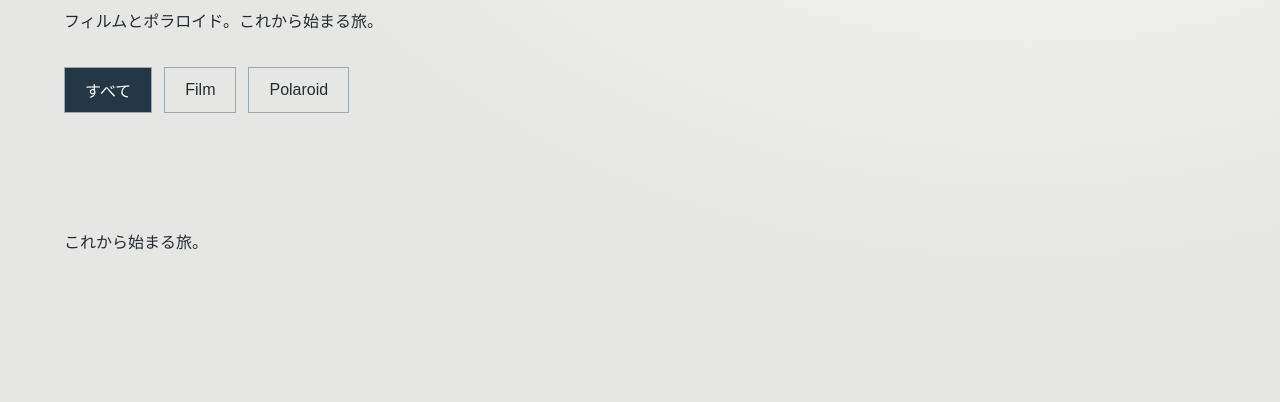
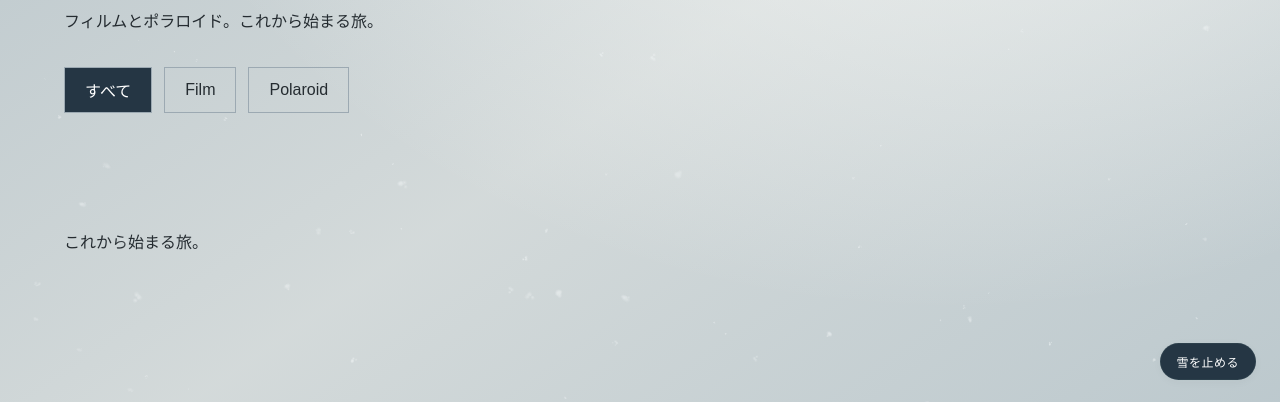
Before and after one commit to Charles0927/Charles-Vibe, a plain HTML site: page hokkaido/index.html in a window 1280 px wide. Shown: the part 398-800 px from the top of the page. Drawn offline with Linux system fonts and the light colour scheme.

Commit message:
Trial natural snowfall on Hokkaido with pause control; isolated reversible change

```diff
--- a/hokkaido/index.html
+++ b/hokkaido/index.html
@@ -1 +1 @@
-<!doctype html><html lang="ja"><head><meta charset="utf-8"><meta name="viewport" content="width=device-width,initial-scale=1"><title>Hokkaido — Charles’Vibe</title><link rel="stylesheet" href="project.css?v=20261116-studio2"></head><body><header><a href="../">Charles’Vibe</a><a href="../#work" id="back">すべての作品 ↗</a><select aria-label="Language" id="lang"><option value="ja">日本語</option><option value="zh">中文</option><option value="en">English</option><option value="ko">한국어</option></select></header><main><p class="eyebrow" id="eyebrow">日本 / フィルムとポラロイド</p><h1 id="title">Hokkaido</h1><p id="description"></p><nav id="filters" aria-label="Medium"></nav><div id="photos"></div><p id="empty" role="status"></p></main><dialog id="viewer"><button id="close" aria-label="Close">×</button><button id="prev" aria-label="Previous">←</button><figure><img id="full" alt=""><figcaption id="caption"></figcaption></figure><button id="next" aria-label="Next">→</button></dialog><script src="../content.js?v=20261116-studio2"></script><script src="project.js?v=20261116-studio2"></script></body></html>
+<!doctype html><html lang="ja"><head><meta charset="utf-8"><meta name="viewport" content="width=device-width,initial-scale=1"><title>Hokkaido — Charles’Vibe</title><link rel="stylesheet" href="project.css?v=20261116-studio2"><link rel="stylesheet" href="snow.css?v=snow1"></head><body><header><a href="../">Charles’Vibe</a><a href="../#work" id="back">すべての作品 ↗</a><select aria-label="Language" id="lang"><option value="ja">日本語</option><option value="zh">中文</option><option value="en">English</option><option value="ko">한국어</option></select></header><main><p class="eyebrow" id="eyebrow">日本 / フィルムとポラロイド</p><h1 id="title">Hokkaido</h1><p id="description"></p><nav id="filters" aria-label="Medium"></nav><div id="photos"></div><p id="empty" role="status"></p></main><dialog id="viewer"><button id="close" aria-label="Close">×</button><button id="prev" aria-label="Previous">←</button><figure><img id="full" alt=""><figcaption id="caption"></figcaption></figure><button id="next" aria-label="Next">→</button></dialog><script src="../content.js?v=20261116-studio2"></script><script src="project.js?v=20261116-studio2"></script><script src="snow.js?v=snow1"></script></body></html>
--- /dev/null
+++ b/hokkaido/snow.css
@@ -0,0 +1,8 @@
+/* Hokkaido snow trial: remove snow.js and this block to restore the original page. */
+.snowfall{position:fixed;inset:0;width:100%;height:100%;pointer-events:none;z-index:3}
+body.snow-enabled{min-height:100svh}
+body.snow-enabled{background-color:#c4cdd0;background-image:radial-gradient(ellipse at 74% 8%,rgba(249,250,248,.88),transparent 62%),linear-gradient(145deg,rgba(157,177,188,.34),rgba(230,233,230,.45) 55%,rgba(171,191,200,.3));background-attachment:fixed}
+.snow-toggle{position:fixed;bottom:22px;right:24px;z-index:4;padding:9px 16px;border:1px solid rgba(70,91,102,.25);border-radius:30px;background:rgba(239,243,242,.86);backdrop-filter:blur(12px);font-size:12px;color:#40545d;letter-spacing:.04em;box-shadow:0 2px 10px #26394409}
+.snow-toggle:focus-visible{outline:2px solid #54788b;outline-offset:4px}
+@media(max-width:700px){.snow-toggle{right:14px;bottom:16px}}
+@media(prefers-reduced-motion:reduce){.snowfall{opacity:.65}}
--- /dev/null
+++ b/hokkaido/snow.js
@@ -0,0 +1,85 @@
+(() => {
+  'use strict';
+  const canvas = document.createElement('canvas');
+  canvas.className = 'snowfall'; canvas.setAttribute('aria-hidden', 'true');
+  const button = document.createElement('button');
+  button.className = 'snow-toggle'; button.type = 'button';
+  document.body.append(canvas, button);
+  const ctx = canvas.getContext('2d', { alpha: true });
+  if (!ctx) { canvas.remove(); button.remove(); return; }
+  const motion = matchMedia('(prefers-reduced-motion: reduce)');
+  let enabled = !motion.matches;
+  try { const saved = sessionStorage.getItem('hokkaido-snow'); if (saved !== null) enabled = saved === 'on'; } catch {}
+  let width = 0, height = 0, flakes = [], frame = 0, last = 0, time = 0, bounds = [];
+  const random = (a,b) => a + Math.random() * (b-a);
+  const sprites = Array.from({length: 12}, (_,i) => {
+    const s = document.createElement('canvas'); s.width = s.height = 48;
+    const c = s.getContext('2d');
+    // Irregular soft ice aggregates, not decorative six-point icons.
+    for (let n=0; n<7; n++) {
+      const x=random(17,31), y=random(17,31), r=random(3,8);
+      const g=c.createRadialGradient(x,y,0,x,y,r);
+      g.addColorStop(0,'rgba(255,255,253,.65)');
+      g.addColorStop(.38,'rgba(248,251,252,.38)');
+      g.addColorStop(1,'rgba(244,249,252,0)');
+      c.fillStyle=g;c.fillRect(x-r,y-r,r*2,r*2);
+    }
+    return s;
+  });
+  function flake(initial=false) {
+    const z=Math.pow(Math.random(),1.8);
+    return { x:random(-60,width+60), y:initial?random(-30,height+30):random(-80,-15),
+      z, size:1.8+z*10, speed:12+z*40+random(0,9), opacity:random(.28,.64)*(1-z*.25),
+      phase:random(0,Math.PI*2), flutter:random(.25,.8), spin:random(-.25,.25),
+      angle:random(0,6.28), sprite:Math.floor(random(0,sprites.length)) };
+  }
+  function measure() {
+    bounds=[...document.querySelectorAll('.photo img,header,h1,#description,#filters,.snow-toggle')]
+      .map(e=>e.getBoundingClientRect()).filter(r=>r.bottom>0&&r.top<height);
+  }
+  function resize() {
+    width=innerWidth;height=innerHeight;
+    const dpr=Math.min(devicePixelRatio||1,1.6);
+    canvas.width=Math.round(width*dpr);canvas.height=Math.round(height*dpr);
+    ctx.setTransform(dpr,0,0,dpr,0,0);
+    flakes=Array.from({length:Math.min(240,Math.max(65,Math.round(width*height/6000)))},()=>flake(true));
+    measure();
+  }
+  function labels() {
+    const l=document.documentElement.lang.split('-')[0];
+    const copy=({ja:['雪を止める','雪を降らせる'],zh:['暂停飘雪','开启飘雪'],en:['Pause snow','Let it snow'],ko:['눈 멈추기','눈 내리기']})[l]||['Pause snow','Let it snow'];
+    button.textContent=copy[enabled?0:1];button.setAttribute('aria-pressed',String(enabled));
+    document.body.classList.toggle('snow-enabled',enabled);
+  }
+  function allowed(){return enabled&&!document.hidden&&!document.querySelector('dialog[open]');}
+  function draw(now) {
+    frame=0;if(!allowed()){last=0;return;}
+    const dt=Math.min((now-(last||now))/1000,.05);last=now;time+=dt;
+    ctx.clearRect(0,0,width,height);
+    const wind=Math.sin(time*.16)*8+Math.sin(time*.047+2)*12;
+    for(let i=0;i<flakes.length;i++){
+      let p=flakes[i];
+      p.x+=(wind*(.35+p.z)+Math.sin(time*p.flutter+p.phase)*(3+p.z*6))*dt;
+      p.y+=p.speed*dt;p.angle+=p.spin*dt;
+      if(p.y>height+30){flakes[i]=flake();continue;}
+      if(p.x>width+40)p.x=-30;if(p.x< -40)p.x=width+30;
+      ctx.save();ctx.translate(p.x,p.y);ctx.rotate(p.angle);
+      ctx.globalAlpha=p.opacity;
+      ctx.drawImage(sprites[p.sprite],-p.size,-p.size,p.size*2,p.size*2);ctx.restore();
+    }
+    // Keep actual photographs and reading surfaces clear of particles.
+    for(const r of bounds)ctx.clearRect(r.left-3,r.top-3,r.width+6,r.height+6);
+    frame=requestAnimationFrame(draw);
+  }
+  function update(){labels();cancelAnimationFrame(frame);frame=0;last=0;ctx.clearRect(0,0,width,height);if(allowed())frame=requestAnimationFrame(draw);}
+  button.onclick=()=>{enabled=!enabled;try{sessionStorage.setItem('hokkaido-snow',enabled?'on':'off');}catch{}update();measure();};
+  addEventListener('resize',()=>{resize();update();},{passive:true});
+  addEventListener('scroll',measure,{passive:true});
+  document.addEventListener('visibilitychange',update);
+  document.addEventListener('load',measure,true);
+  motion.addEventListener('change',()=>{enabled=!motion.matches;update();});
+  new MutationObserver(()=>{labels();measure();}).observe(document.documentElement,{attributes:true,attributeFilter:['lang']});
+  new MutationObserver(()=>{measure();update();}).observe(document.querySelector('#viewer'),{attributes:true,attributeFilter:['open']});
+  new MutationObserver(measure).observe(document.querySelector('#photos'),{childList:true,subtree:true});
+  resize();update();
+})();
```
